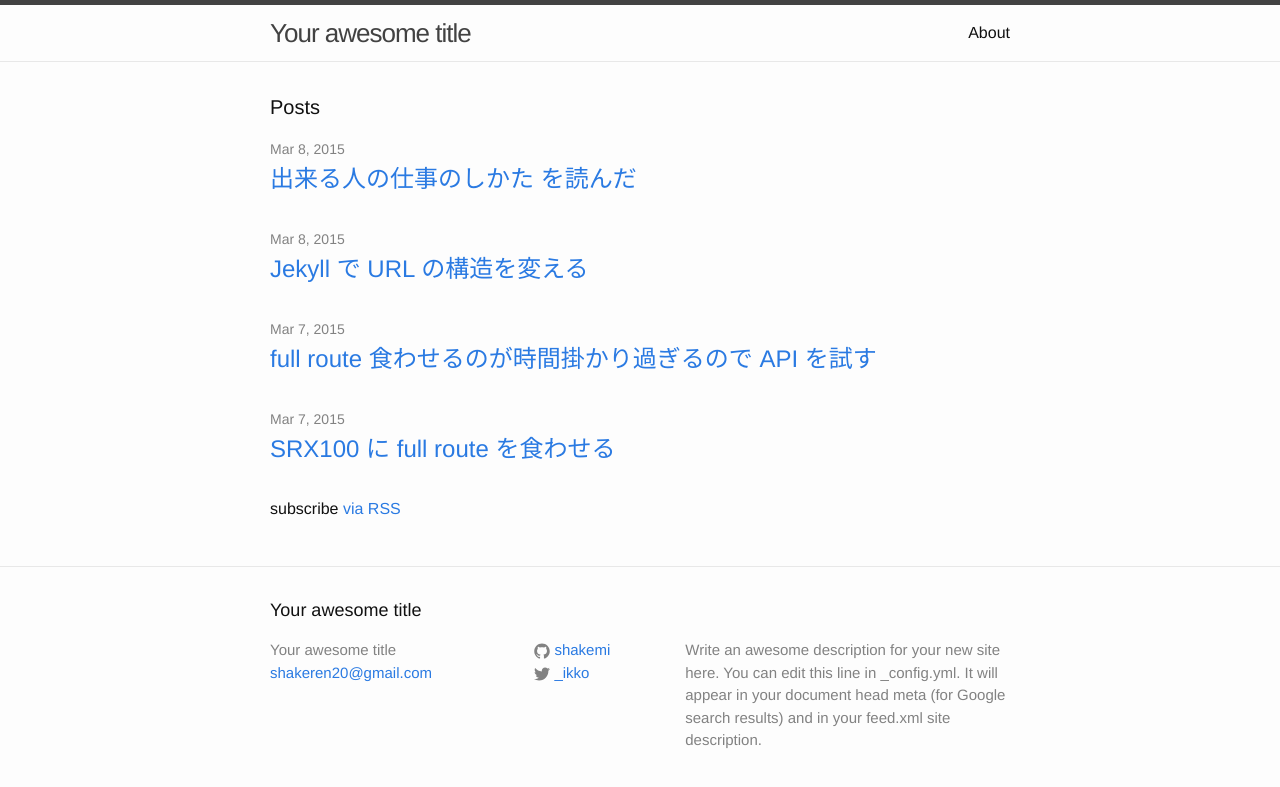
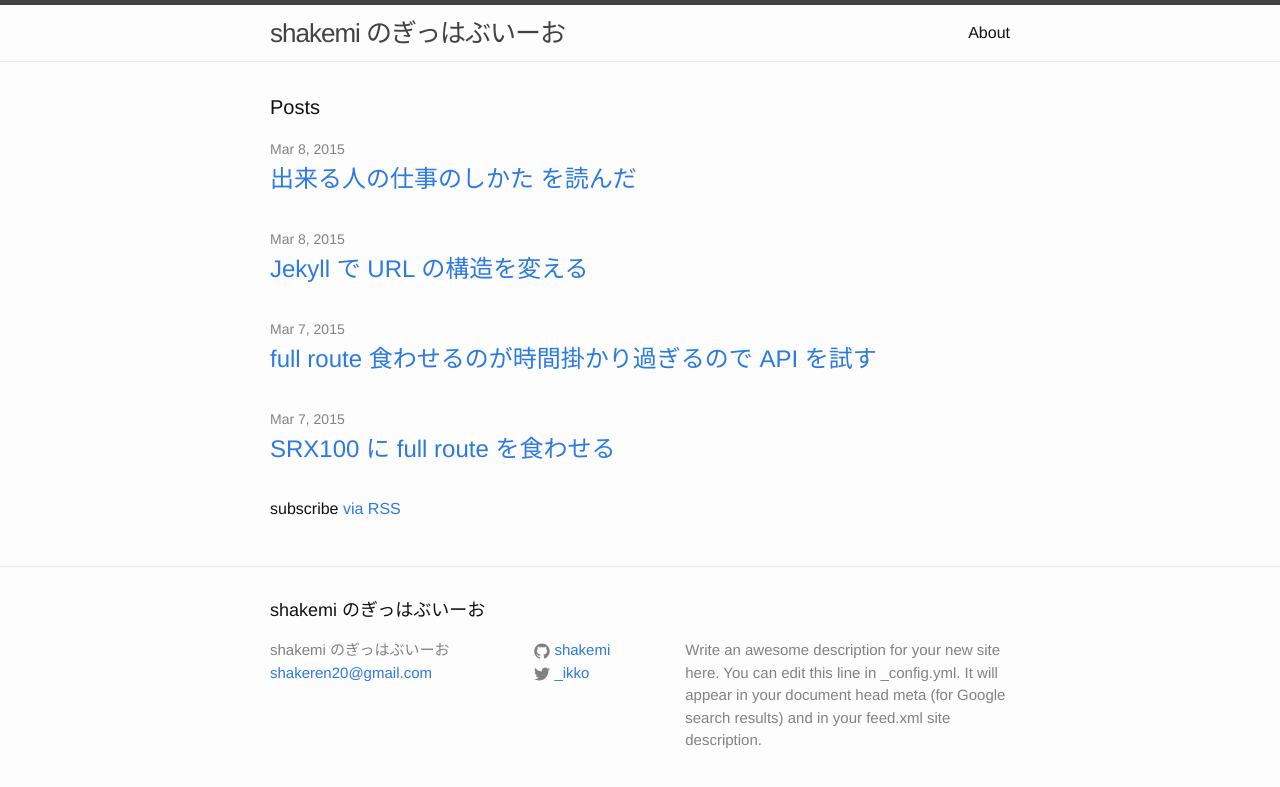
Before and after one commit to shakemi/shakemi.github.io, a Jekyll site: the page built from index.html, in a window 1280 px wide. Shown: the top 787 px of the page. Built offline with Jekyll 4.4.1, drawn with Linux system fonts in a browser that asks for light colours.

Commit message:
changed blog title

```diff
--- a/_config.yml
+++ b/_config.yml
@@ -1,5 +1,5 @@
 # Site settings
-title: Your awesome title
+title: shakemi のぎっはぶいーお
 email: shakeren20@gmail.com
 description: > # this means to ignore newlines until "baseurl:"
   Write an awesome description for your new site here. You can edit this
```
